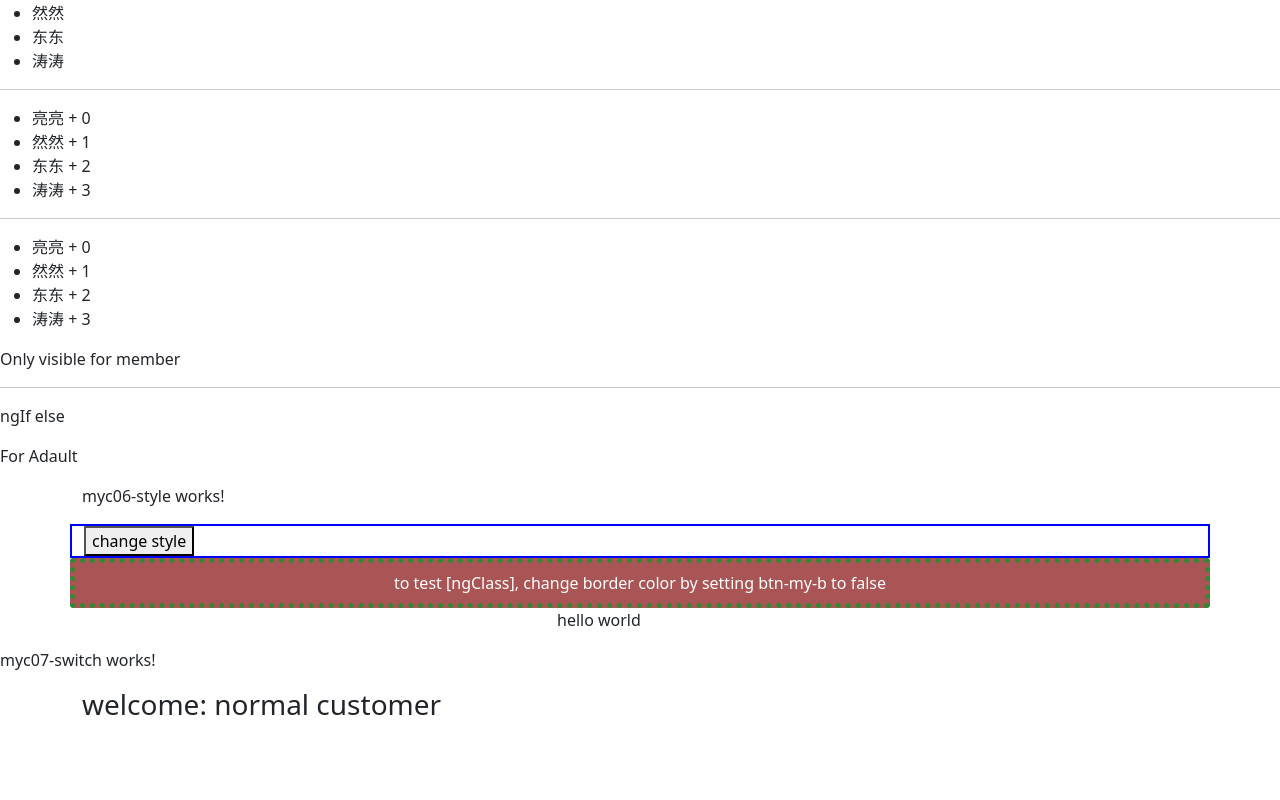
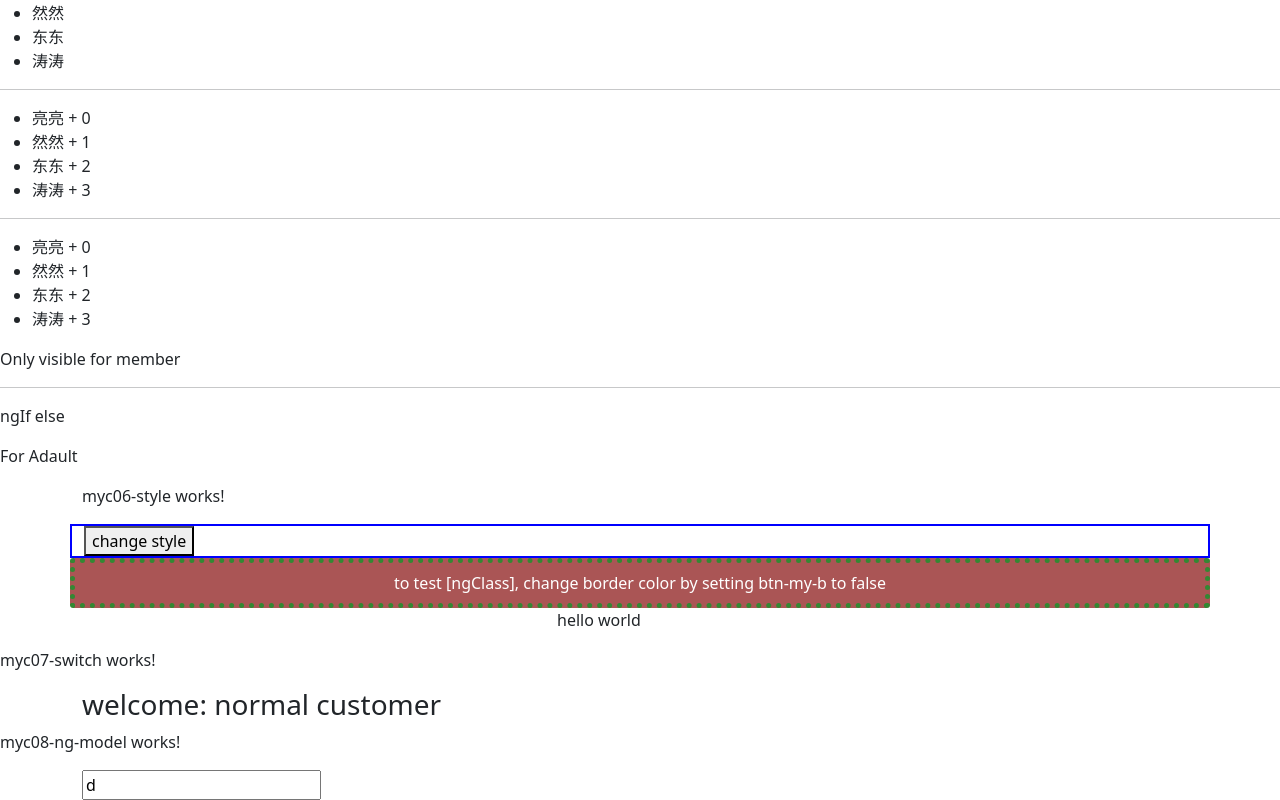
Before and after one commit to foureverhh/angular-bilibili-danei, an Angular app: page / in a window 1280 px wide. Shown: the part 782-1582 px from the top of the page. Before the commit the page ends 1512 px from the top, so only its background shows below. Built offline with nearby package versions, Linux system fonts and the light colour scheme.

Commit message:
[(ngModel)] model->view binding works

```diff
--- a/src/app/app.component.html
+++ b/src/app/app.component.html
@@ -10,3 +10,4 @@
 <app-myc02-ngfor></app-myc02-ngfor>
 <app-myc06-style></app-myc06-style>
 <app-myc07-switch></app-myc07-switch>
+<app-myc08-ng-model></app-myc08-ng-model>
--- /dev/null
+++ b/src/app/myc08-ng-model/myc08-ng-model.component.html
@@ -0,0 +1,8 @@
+<p>myc08-ng-model works!</p>
+<div class="container">
+    <div class="row">
+        <form action="">
+            <input type="text" name="username" placeholder="input username pls" [(ngModel)]="uName"/>
+        </form>
+    </div>
+</div>
--- /dev/null
+++ b/src/app/myc08-ng-model/myc08-ng-model.component.ts
@@ -0,0 +1,18 @@
+import { Component, OnInit } from '@angular/core';
+
+
+@Component({
+  selector: 'app-myc08-ng-model',
+  templateUrl: './myc08-ng-model.component.html',
+  styleUrls: ['./myc08-ng-model.component.scss']
+})
+export class Myc08NgModelComponent implements OnInit {
+
+  uName = "d";
+
+  constructor() { }
+
+  ngOnInit(): void {
+  }
+
+}
```
Also changed, not shown: src/app/app.module.ts (+5 -2 lines), src/app/myc08-ng-model/myc08-ng-model.component.scss (added), 1 other file (tests, documents, lock files or other folders).
